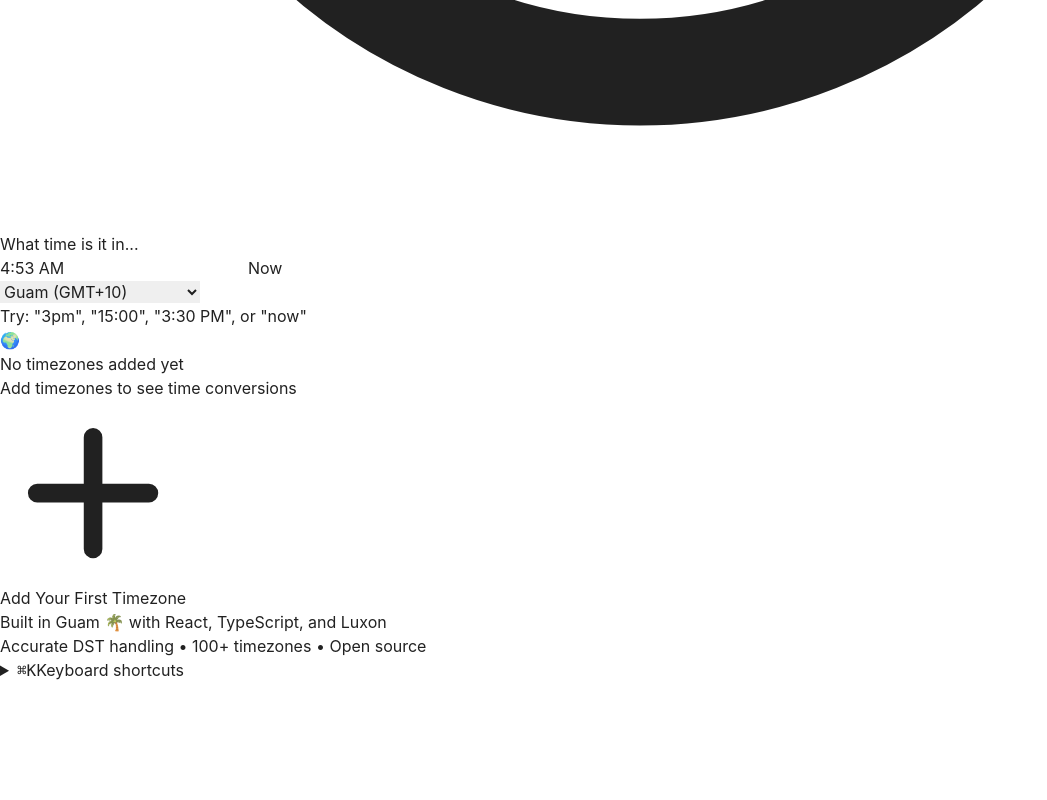
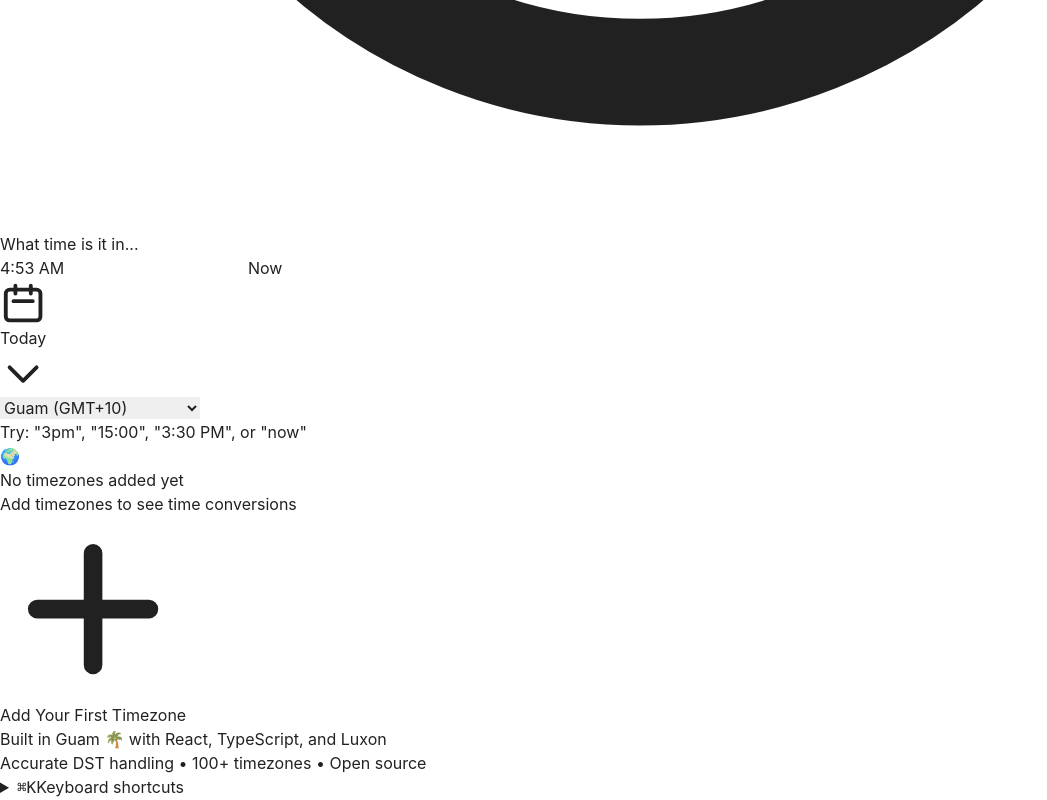
Before and after one commit to Shimizu-Technology/timezone-converter, a React (Vite) app: page / in a window 1280 px wide. Shown: the part 1120-1920 px from the top of the page, without its empty margins (0-1047 px from the left). Before the commit the page ends 1803 px from the top, so only its background shows below. Built offline with nearby package versions, Linux system fonts and the light colour scheme.

Commit message:
Allow for different dates and fix how it handles typing in tiimes

```diff
--- a/src/App.tsx
+++ b/src/App.tsx
@@ -11,7 +11,7 @@ import SaveSetModal from './components/SaveSetModal';
 import MeetingTimeFinder from './components/MeetingTimeFinder';
 
 function App() {
-  const { sourceTime, sourceTimezone, activeTimezones, removeTimezone, useMilitaryTime, toggleMilitaryTime, setSourceTime, setSourceTimezone, addTimezone, setActiveTimezones, savedSets } = useTimezoneStore();
+  const { sourceTime, sourceTimezone, sourceDate, activeTimezones, removeTimezone, useMilitaryTime, toggleMilitaryTime, setSourceTime, setSourceTimezone, setSourceDate, addTimezone, setActiveTimezones, savedSets } = useTimezoneStore();
   const [showPicker, setShowPicker] = useState(false);
   const [showSaveModal, setShowSaveModal] = useState(false);
   const [showMeetingFinder, setShowMeetingFinder] = useState(false);
@@ -30,6 +30,10 @@ function App() {
       setSourceTimezone(urlState.sourceTimezone);
     }
 
+    if (urlState.sourceDate) {
+      setSourceDate(urlState.sourceDate);
+    }
+
     if (urlState.timezones.length > 0) {
       urlState.timezones.forEach(tz => {
         addTimezone(getTimezoneInfo(tz));
@@ -39,7 +43,7 @@ function App() {
 
   // Handle share/copy URL
   const handleCopyUrl = async () => {
-    const url = encodeStateToUrl(sourceTime, sourceTimezone, activeTimezones);
+    const url = encodeStateToUrl(sourceTime, sourceTimezone, activeTimezones, sourceDate);
     const success = await copyToClipboard(url);
 
     if (success) {
@@ -107,13 +111,13 @@ function App() {
 
     try {
       return activeTimezones.map((tz) =>
-        convertTime(sourceTime, sourceTimezone, tz.timezone, undefined, useMilitaryTime)
+        convertTime(sourceTime, sourceTimezone, tz.timezone, sourceDate || undefined, useMilitaryTime)
       );
     } catch (error) {
       console.error('Conversion error:', error);
       return [];
     }
-  }, [sourceTime, sourceTimezone, activeTimezones, useMilitaryTime]);
+  }, [sourceTime, sourceTimezone, sourceDate, activeTimezones, useMilitaryTime]);
 
   return (
     <div className="min-h-screen bg-slate-50">
--- /dev/null
+++ b/src/components/DateSelector.tsx
@@ -0,0 +1,139 @@
+import { useState, useRef, useEffect } from 'react';
+import { useTimezoneStore } from '../store/timezoneStore';
+
+export default function DateSelector() {
+  const { sourceDate, setSourceDate } = useTimezoneStore();
+  const [isOpen, setIsOpen] = useState(false);
+  const dropdownRef = useRef<HTMLDivElement>(null);
+
+  // Close dropdown when clicking outside
+  useEffect(() => {
+    const handleClickOutside = (event: MouseEvent) => {
+      if (dropdownRef.current && !dropdownRef.current.contains(event.target as Node)) {
+        setIsOpen(false);
+      }
+    };
+
+    if (isOpen) {
+      document.addEventListener('mousedown', handleClickOutside);
+    }
+
+    return () => {
+      document.removeEventListener('mousedown', handleClickOutside);
+    };
+  }, [isOpen]);
+
+  // Get display text for current selection
+  const getDisplayText = () => {
+    if (!sourceDate) return 'Today';
+
+    const selected = new Date(sourceDate);
+    const today = new Date();
+    today.setHours(0, 0, 0, 0);
+
+    const tomorrow = new Date(today);
+    tomorrow.setDate(tomorrow.getDate() + 1);
+
+    const yesterday = new Date(today);
+    yesterday.setDate(yesterday.getDate() - 1);
+
+    selected.setHours(0, 0, 0, 0);
+
+    if (selected.getTime() === today.getTime()) return 'Today';
+    if (selected.getTime() === tomorrow.getTime()) return 'Tomorrow';
+    if (selected.getTime() === yesterday.getTime()) return 'Yesterday';
+
+    // Format as "Mon, Jan 13"
+    return selected.toLocaleDateString('en-US', {
+      weekday: 'short',
+      month: 'short',
+      day: 'numeric'
+    });
+  };
+
+  const handleToday = () => {
+    setSourceDate(null);
+    setIsOpen(false);
+  };
+
+  const handleTomorrow = () => {
+    const tomorrow = new Date();
+    tomorrow.setDate(tomorrow.getDate() + 1);
+    setSourceDate(tomorrow.toISOString().split('T')[0]);
+    setIsOpen(false);
+  };
+
+  const handleYesterday = () => {
+    const yesterday = new Date();
+    yesterday.setDate(yesterday.getDate() - 1);
+    setSourceDate(yesterday.toISOString().split('T')[0]);
+    setIsOpen(false);
+  };
+
+  const handleCustomDate = (e: React.ChangeEvent<HTMLInputElement>) => {
+    const value = e.target.value;
+    if (value) {
+      setSourceDate(value);
+      setIsOpen(false);
+    }
+  };
+
+  return (
+    <div className="relative" ref={dropdownRef}>
+      <button
+        onClick={() => setIsOpen(!isOpen)}
+        className="w-full h-12 px-4 text-lg font-semibold bg-white text-gray-900 border-2 border-gray-200 rounded-xl hover:border-gray-300 focus:ring-2 focus:ring-blue-400 focus:border-blue-400 outline-none transition-all shadow-sm flex items-center justify-between"
+        aria-label="Select date"
+      >
+        <div className="flex items-center gap-2">
+          <svg className="w-5 h-5 text-gray-600" fill="none" viewBox="0 0 24 24" stroke="currentColor">
+            <path strokeLinecap="round" strokeLinejoin="round" strokeWidth={2} d="M8 7V3m8 4V3m-9 8h10M5 21h14a2 2 0 002-2V7a2 2 0 00-2-2H5a2 2 0 00-2 2v12a2 2 0 002 2z" />
+          </svg>
+          <span>{getDisplayText()}</span>
+        </div>
+        <svg
+          className={`w-5 h-5 text-gray-600 transition-transform ${isOpen ? 'rotate-180' : ''}`}
+          fill="none"
+          viewBox="0 0 24 24"
+          stroke="currentColor"
+        >
+          <path strokeLinecap="round" strokeLinejoin="round" strokeWidth={2} d="M19 9l-7 7-7-7" />
+        </svg>
+      </button>
+
+      {isOpen && (
+        <div className="absolute top-full left-0 right-0 mt-2 bg-white border-2 border-gray-200 rounded-xl shadow-lg z-50 overflow-hidden">
+          <button
+            onClick={handleToday}
+            className={`w-full px-4 py-3 text-left text-base font-semibold hover:bg-gray-50 transition-colors ${
+              !sourceDate ? 'bg-blue-50 text-blue-700' : 'text-gray-900'
+            }`}
+          >
+            Today
+          </button>
+          <button
+            onClick={handleTomorrow}
+            className="w-full px-4 py-3 text-left text-base font-semibold text-gray-900 hover:bg-gray-50 transition-colors"
+          >
+            Tomorrow
+          </button>
+          <button
+            onClick={handleYesterday}
+            className="w-full px-4 py-3 text-left text-base font-semibold text-gray-900 hover:bg-gray-50 transition-colors"
+          >
+            Yesterday
+          </button>
+          <div className="border-t-2 border-gray-200"></div>
+          <label className="block px-4 py-3 hover:bg-gray-50 transition-colors cursor-pointer">
+            <span className="block text-sm font-semibold text-gray-700 mb-2">Custom date</span>
+            <input
+              type="date"
+              onChange={handleCustomDate}
+              className="w-full px-3 py-2 text-base font-medium border-2 border-gray-200 rounded-lg focus:ring-2 focus:ring-blue-400 focus:border-blue-400 outline-none cursor-pointer"
+            />
+          </label>
+        </div>
+      )}
+    </div>
+  );
+}
--- a/src/components/TimezoneInput.tsx
+++ b/src/components/TimezoneInput.tsx
@@ -1,12 +1,15 @@
-import { useState, useEffect } from 'react';
+import { useState, useEffect, useRef } from 'react';
 import { useTimezoneStore } from '../store/timezoneStore';
 import { POPULAR_TIMEZONES } from '../utils/timezoneData';
 import { parseTime } from '../utils/timezoneUtils';
+import DateSelector from './DateSelector';
 
 export default function TimezoneInput() {
   const { sourceTime, sourceTimezone, setSourceTime, setSourceTimezone, useMilitaryTime } = useTimezoneStore();
   const [timeInput, setTimeInput] = useState(sourceTime);
   const [error, setError] = useState<string | null>(null);
+  const debounceTimerRef = useRef<number | null>(null);
+  const isUserTypingRef = useRef(false);
 
   // Format time for display based on military time setting
   const formatTimeForDisplay = (time24: string): string => {
@@ -23,32 +26,51 @@ export default function TimezoneInput() {
   };
 
   // Update local input when store changes or military time toggle changes
+  // But only if the user is not actively typing
   useEffect(() => {
+    if (!isUserTypingRef.current) {
       setTimeInput(formatTimeForDisplay(sourceTime));
+    }
   }, [sourceTime, useMilitaryTime]);
 
   const handleTimeChange = (e: React.ChangeEvent<HTMLInputElement>) => {
     const value = e.target.value;
+    isUserTypingRef.current = true;
     setTimeInput(value);
     setError(null);
 
-    // Only try to parse if there's enough content
+    // Clear any existing debounce timer
+    if (debounceTimerRef.current) {
+      clearTimeout(debounceTimerRef.current);
+    }
+
+    // Only try to parse after user stops typing for 800ms
     if (value.length > 0) {
+      debounceTimerRef.current = setTimeout(() => {
         try {
-        // Validate time format
           const { time } = parseTime(value);
           setSourceTime(time);
-        // Don't reformat while typing - only on blur
+          isUserTypingRef.current = false;
         } catch (err) {
-        // Show error but don't prevent typing
+          // Show error if input looks complete
           if (value.length > 2) {
             setError(err instanceof Error ? err.message : 'Invalid time format');
           }
+          isUserTypingRef.current = false;
         }
+      }, 800);
+    } else {
+      isUserTypingRef.current = false;
     }
   };
 
   const handleTimeBlur = () => {
+    // Clear debounce timer and parse immediately on blur
+    if (debounceTimerRef.current) {
+      clearTimeout(debounceTimerRef.current);
+    }
+    isUserTypingRef.current = false;
+
     // Reformat to standard format on blur
     try {
       const { time } = parseTime(timeInput);
@@ -65,6 +87,11 @@ export default function TimezoneInput() {
   };
 
   const handleSetNow = () => {
+    if (debounceTimerRef.current) {
+      clearTimeout(debounceTimerRef.current);
+    }
+    isUserTypingRef.current = false;
+
     const now = new Date();
     const hours = now.getHours();
     const minutes = now.getMinutes();
@@ -75,6 +102,11 @@ export default function TimezoneInput() {
   };
 
   const handleQuickTime = (timeStr: string) => {
+    if (debounceTimerRef.current) {
+      clearTimeout(debounceTimerRef.current);
+    }
+    isUserTypingRef.current = false;
+
     setSourceTime(timeStr);
     setTimeInput(formatTimeForDisplay(timeStr));
     setError(null);
@@ -117,9 +149,9 @@ export default function TimezoneInput() {
         </div>
       )}
 
-      <div className="flex flex-col sm:flex-row gap-2 sm:gap-3">
+      <div className="grid grid-cols-1 sm:grid-cols-3 gap-2 sm:gap-3">
         {/* Time input */}
-        <div className="flex-1">
+        <div className="sm:col-span-1">
           <div className="relative">
             <input
               type="text"
@@ -143,8 +175,13 @@ export default function TimezoneInput() {
           )}
         </div>
 
+        {/* Date selector */}
+        <div className="sm:col-span-1">
+          <DateSelector />
+        </div>
+
         {/* Timezone selector */}
-        <div className="sm:w-64">
+        <div className="sm:col-span-1">
           <select
             value={sourceTimezone}
             onChange={handleTimezoneChange}
--- a/src/store/timezoneStore.ts
+++ b/src/store/timezoneStore.ts
@@ -6,6 +6,7 @@ interface TimezoneState {
   // Current conversion state
   sourceTime: string;
   sourceTimezone: string;
+  sourceDate: string | null; // ISO date string or null for "today"
   activeTimezones: TimezoneInfo[];
 
   // Saved sets
@@ -17,6 +18,7 @@ interface TimezoneState {
   // Actions for source time/timezone
   setSourceTime: (time: string) => void;
   setSourceTimezone: (timezone: string) => void;
+  setSourceDate: (date: string | null) => void;
 
   // Actions for active timezones
   addTimezone: (timezone: TimezoneInfo) => void;
@@ -46,6 +48,7 @@ const getCurrentTime = () => {
 const initialState = {
   sourceTime: getCurrentTime(),
   sourceTimezone: Intl.DateTimeFormat().resolvedOptions().timeZone || 'America/New_York',
+  sourceDate: null, // null means "today"
   activeTimezones: [],
   savedSets: [],
   useMilitaryTime: false
@@ -63,6 +66,10 @@ export const useTimezoneStore = create<TimezoneState>()(
       // Set source timezone
       setSourceTimezone: (timezone: string) =>
         set({ sourceTimezone: timezone }),
+
+      // Set source date
+      setSourceDate: (date: string | null) =>
+        set({ sourceDate: date }),
 
       // Add a new timezone to active timezones
       addTimezone: (timezone: TimezoneInfo) =>
@@ -147,6 +154,7 @@ export const useTimezoneStore = create<TimezoneState>()(
       partialize: (state) => ({
         sourceTime: state.sourceTime,
         sourceTimezone: state.sourceTimezone,
+        sourceDate: state.sourceDate,
         activeTimezones: state.activeTimezones,
         savedSets: state.savedSets,
         useMilitaryTime: state.useMilitaryTime
--- a/src/utils/urlState.ts
+++ b/src/utils/urlState.ts
@@ -6,12 +6,18 @@ import { TimezoneInfo } from '../types/timezone.types';
 export function encodeStateToUrl(
   sourceTime: string,
   sourceTimezone: string,
-  activeTimezones: TimezoneInfo[]
+  activeTimezones: TimezoneInfo[],
+  sourceDate?: string | null
 ): string {
   const params = new URLSearchParams();
 
   params.set('t', sourceTime);
   params.set('tz', sourceTimezone);
+
+  // Add date if not "today"
+  if (sourceDate) {
+    params.set('d', sourceDate);
+  }
 
   // Encode only timezone identifiers (not full TimezoneInfo objects)
   if (activeTimezones.length > 0) {
@@ -29,6 +35,7 @@ export function encodeStateToUrl(
 export function decodeStateFromUrl(): {
   sourceTime: string | null;
   sourceTimezone: string | null;
+  sourceDate: string | null;
   timezones: string[];
 } {
   const params = new URLSearchParams(window.location.search);
@@ -36,6 +43,7 @@ export function decodeStateFromUrl(): {
   return {
     sourceTime: params.get('t'),
     sourceTimezone: params.get('tz'),
+    sourceDate: params.get('d'),
     timezones: params.get('zones')?.split(',').filter(Boolean) || []
   };
 }
```
Also changed, not shown: 1 other file (tests, documents, lock files or other folders). Lines whose indentation alone changed are shown as unchanged.
